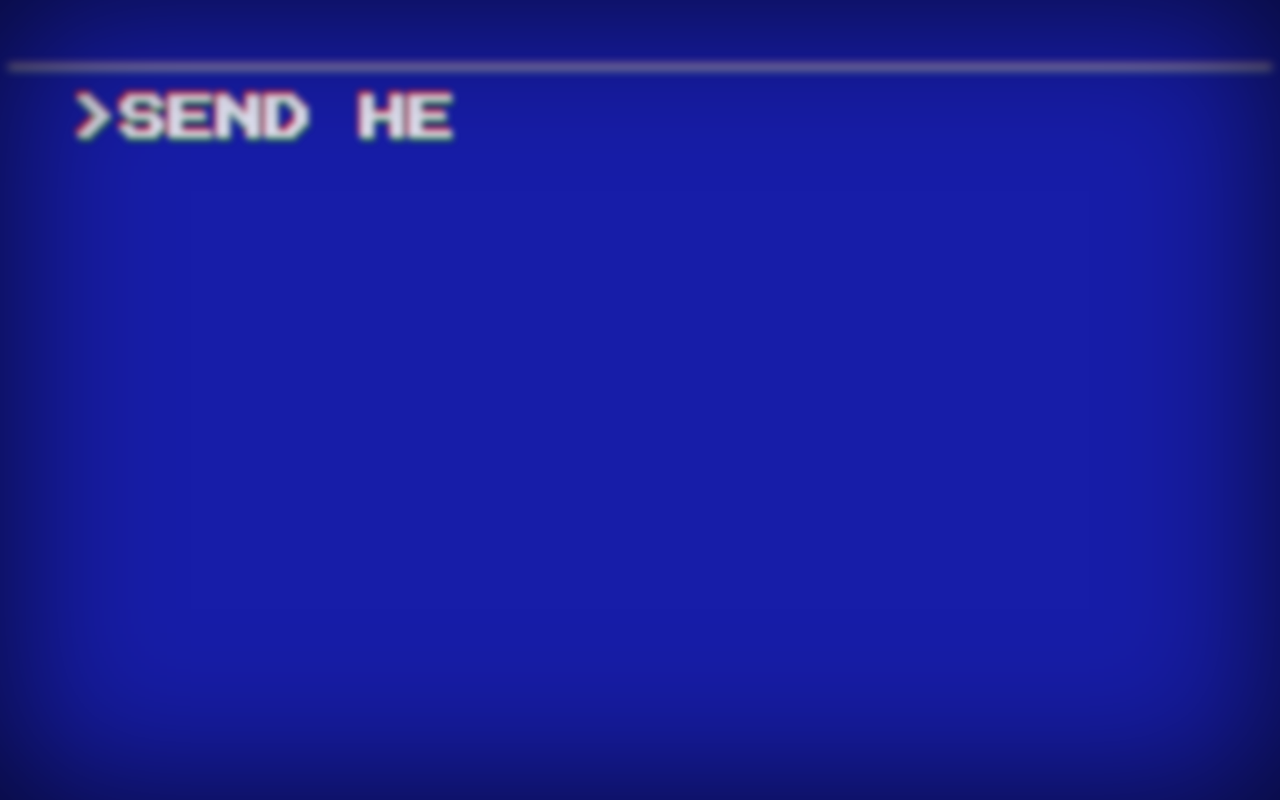
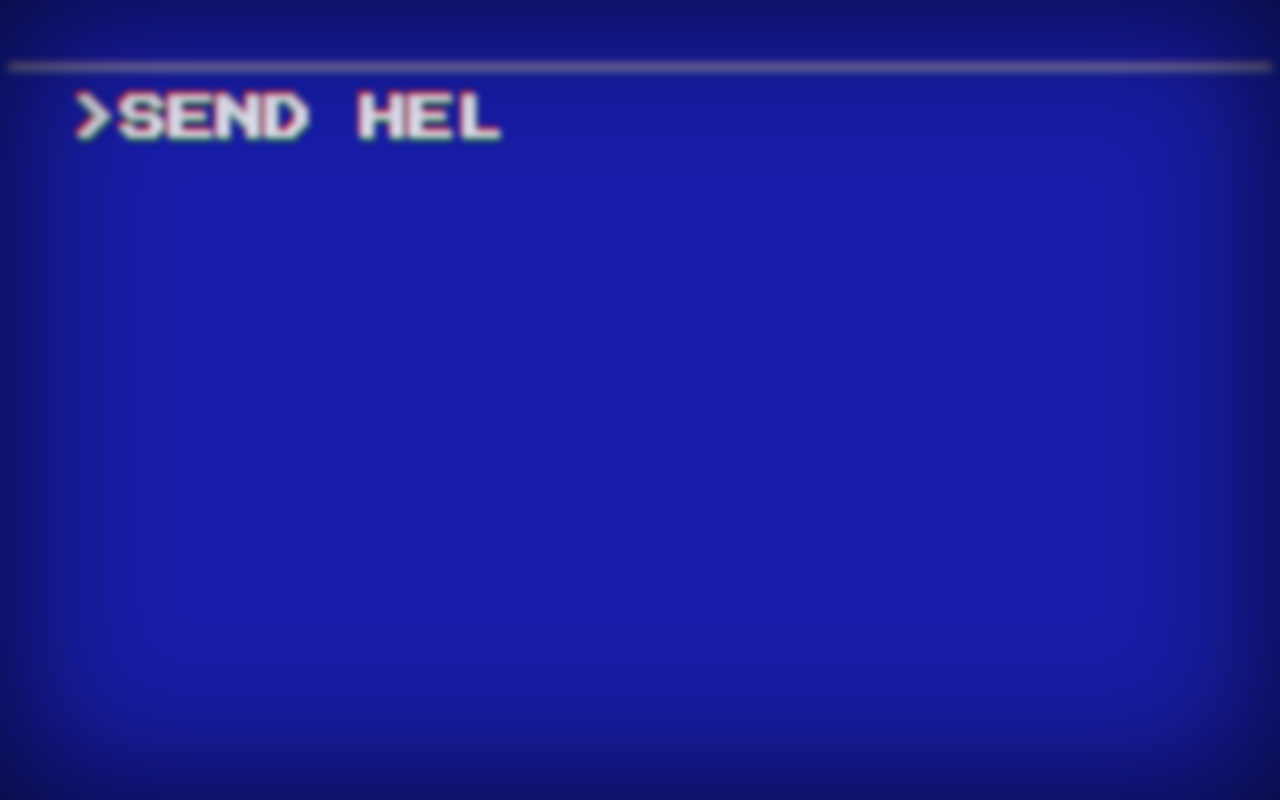
Before and after one commit to doggles/vhx.io, a plain HTML site: page index.html in a window 1280 px wide. Drawn offline with Linux system fonts and the light colour scheme.

Commit message:
change msg

```diff
--- a/index.html
+++ b/index.html
@@ -12,7 +12,7 @@
 	<body></body>
 	<div class="vhs-message">
 		<header>
-			<h1>>SEND HE<span>_</span></h1>
+			<h1>>SEND HEL<span>_</span></h1>
 		</header>
 	</div>
 	<div class="screen-bottom">
```
